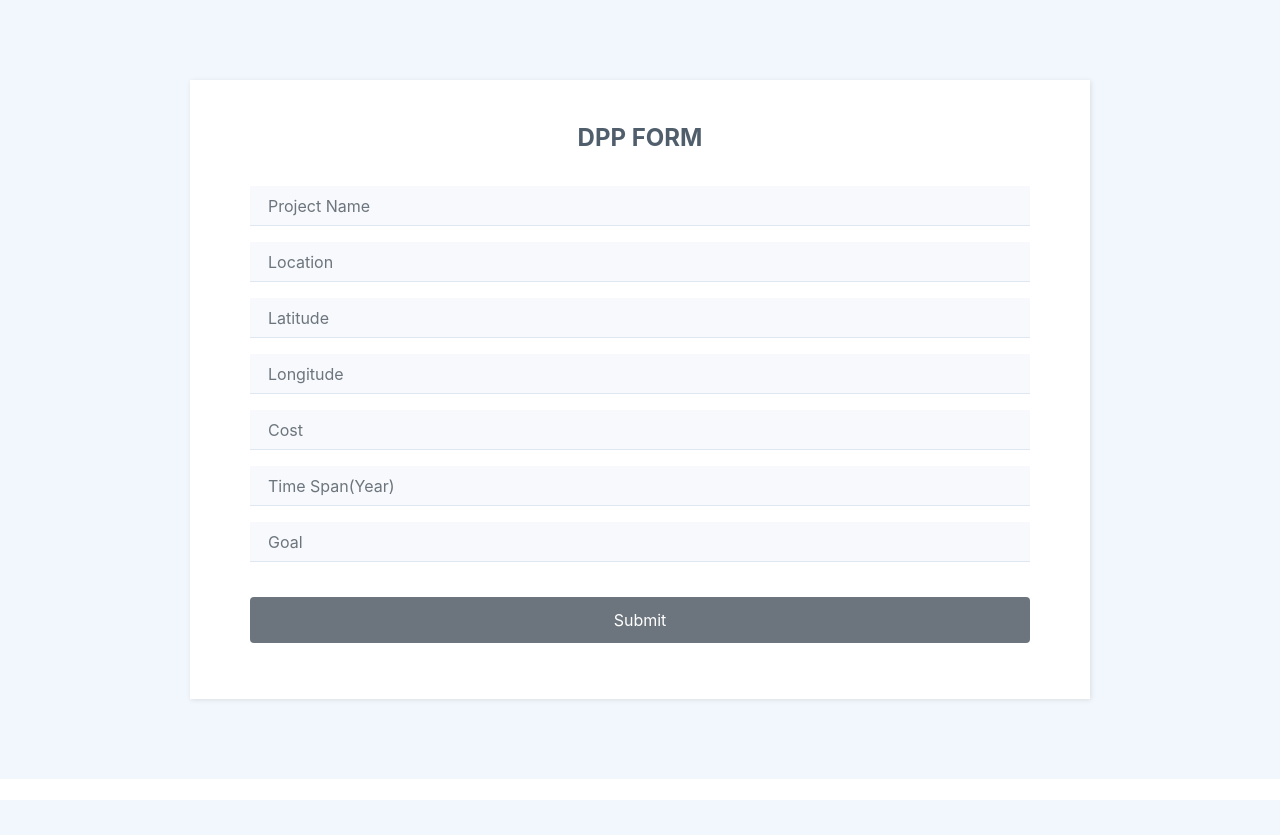
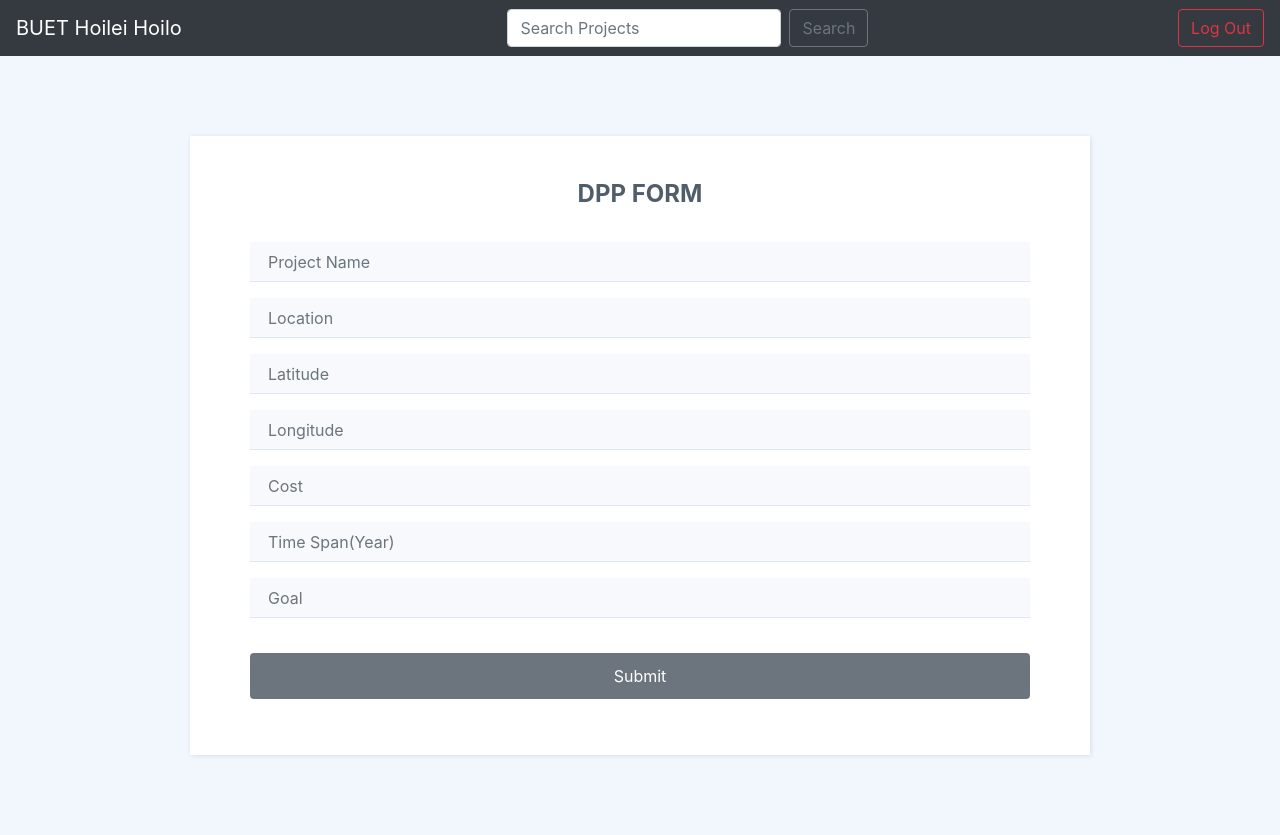
Before and after one commit to ArifShariar/Code_Samurai_2022, a Django app: page /projects/dpp_form/ in a window 1280 px wide. Before the commit the page ends 800 px from the top, so only its background shows below. Run offline with Django 4.2, Linux system fonts and the light colour scheme; the visitor is signed in with stand-in values (Sample User, id 1); some libraries are stand-ins or nearby versions.

Commit message:
Added home url

```diff
--- a/templates/homepage/home.html
+++ b/templates/homepage/home.html
@@ -67,7 +67,7 @@
 <body>
 
 <nav class="navbar navbar-light bg-dark">
-    <a class="navbar-brand text-white">BUET Hoilei Hoilo</a>
+    <a class="navbar-brand text-white" href="{% url 'home' %}">BUET Hoilei Hoilo</a>
     <form class="form-inline my-2 my-lg-0" method="post" action="{% url 'search_projects_results' %}">
         {% csrf_token %}
         <input class="form-control mr-sm-2" type="text" id="search-input" name="search-input" placeholder="Search Projects">
--- a/templates/projects/dpp_form.html
+++ b/templates/projects/dpp_form.html
@@ -12,6 +12,18 @@
 
 </head>
 <body>
+
+
+<nav class="navbar navbar-light bg-dark">
+    <a class="navbar-brand text-white" href="{% url 'home' %}">BUET Hoilei Hoilo</a>
+    <form class="form-inline my-2 my-lg-0" method="post" action="{% url 'search_projects_results' %}">
+        {% csrf_token %}
+        <input class="form-control mr-sm-2" type="text" id="search-input" name="search-input" placeholder="Search Projects">
+        <button class="btn btn-outline-secondary" type="submit">Search</button>
+    </form>
+    <a class="btn btn-outline-danger" href="{% url 'logout_user' %}">Log Out</a>
+</nav>
+
 <section class="register-photo">
     <div class="form-container">
         <form method="post" enctype="multipart/form-data" action="{% url 'dpp_form' %}">
--- a/templates/projects/proposed_project_details.html
+++ b/templates/projects/proposed_project_details.html
@@ -77,7 +77,7 @@
 <body>
 
 <nav class="navbar navbar-light bg-dark">
-    <a class="navbar-brand text-white">BUET Hoilei Hoilo</a>
+    <a class="navbar-brand text-white" href="{% url 'home' %}">BUET Hoilei Hoilo</a>
     <form class="form-inline my-2 my-lg-0" method="post" action="{% url 'search_projects_results' %}">
         {% csrf_token %}
         <input class="form-control mr-sm-2" type="text" id="search-input" name="search-input" placeholder="Search Projects">
--- a/templates/projects/proposed_projects.html
+++ b/templates/projects/proposed_projects.html
@@ -35,8 +35,9 @@
     </style>
 
 <body>
+
 <nav class="navbar navbar-light bg-dark">
-    <a class="navbar-brand text-white">BUET Hoilei Hoilo</a>
+    <a class="navbar-brand text-white" href="{% url 'home' %}">BUET Hoilei Hoilo</a>
     <form class="form-inline my-2 my-lg-0" method="post" action="{% url 'search_projects_results' %}">
         {% csrf_token %}
         <input class="form-control mr-sm-2" type="text" id="search-input" name="search-input" placeholder="Search Projects">
--- a/templates/projects/search_project_result.html
+++ b/templates/projects/search_project_result.html
@@ -10,7 +10,7 @@
 <body>
 
 <nav class="navbar navbar-light bg-dark">
-    <a class="navbar-brand text-white">BUET Hoilei Hoilo</a>
+    <a class="navbar-brand text-white" href="{% url 'home' %}">BUET Hoilei Hoilo</a>
     <form class="form-inline my-2 my-lg-0" method="post" action="{% url 'search_projects_results' %}">
         {% csrf_token %}
         <input class="form-control mr-sm-2" type="text" id="search-input" name="search-input" placeholder="Search Projects">
--- a/templates/projects/show_project_details.html
+++ b/templates/projects/show_project_details.html
@@ -119,7 +119,7 @@
 <body>
 
 <nav class="navbar navbar-light bg-dark">
-    <a class="navbar-brand text-white">BUET Hoilei Hoilo</a>
+    <a class="navbar-brand text-white" href="{% url 'home' %}">BUET Hoilei Hoilo</a>
     <form class="form-inline my-2 my-lg-0" method="post" action="{% url 'search_projects_results' %}">
         {% csrf_token %}
         <input class="form-control mr-sm-2" type="text" id="search-input" name="search-input" placeholder="Search Projects">
--- a/templates/projects/show_project_list.html
+++ b/templates/projects/show_project_list.html
@@ -10,7 +10,7 @@
 <body>
 
 <nav class="navbar navbar-light bg-dark">
-    <a class="navbar-brand text-white">BUET Hoilei Hoilo</a>
+    <a class="navbar-brand text-white" href="{% url 'home' %}">BUET Hoilei Hoilo</a>
     <form class="form-inline my-2 my-lg-0" method="post" action="{% url 'search_projects_results' %}">
         {% csrf_token %}
         <input class="form-control mr-sm-2" type="text" id="search-input" name="search-input" placeholder="Search Projects">
```
Also changed, not shown: templates/projects/search_project.html (+8 -3 lines).
